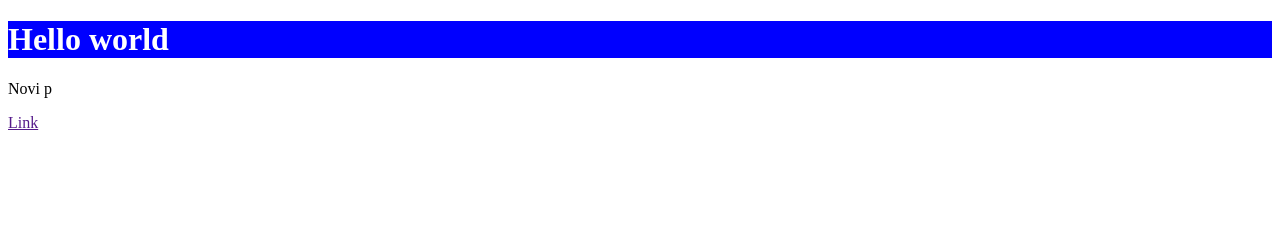
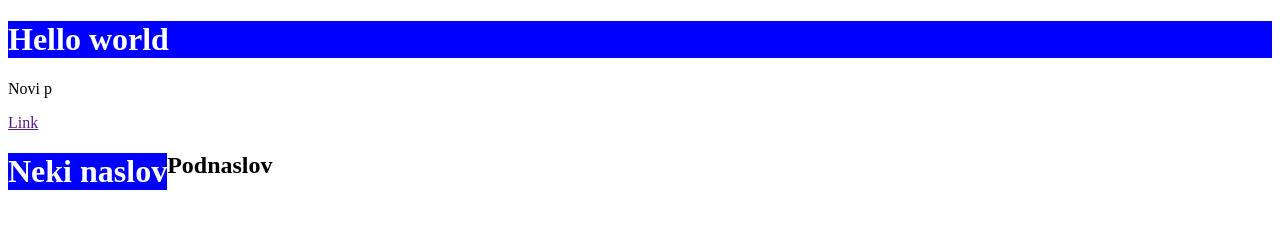
Before and after one commit to fed-ftn/git_proba, a plain HTML site: page index.html in a window 1280 px wide. Drawn offline with Linux system fonts and the light colour scheme.

Commit message:
Novi komit

```diff
--- a/index.html
+++ b/index.html
@@ -10,5 +10,11 @@
     <h1>Hello world</h1>
     <p>Novi p</p>
     <a href="">Link</a>
+    <div>
+      <div>
+        <h1>Neki naslov</h1>
+      </div>
+      <h2>Podnaslov</h2>
+    </div>
   </body>
 </html>
--- a/stilovi.css
+++ b/stilovi.css
@@ -2,3 +2,7 @@ h1 {
     background: blue;
     color: white
 }
+
+div {
+    display: flex;
+}
```
